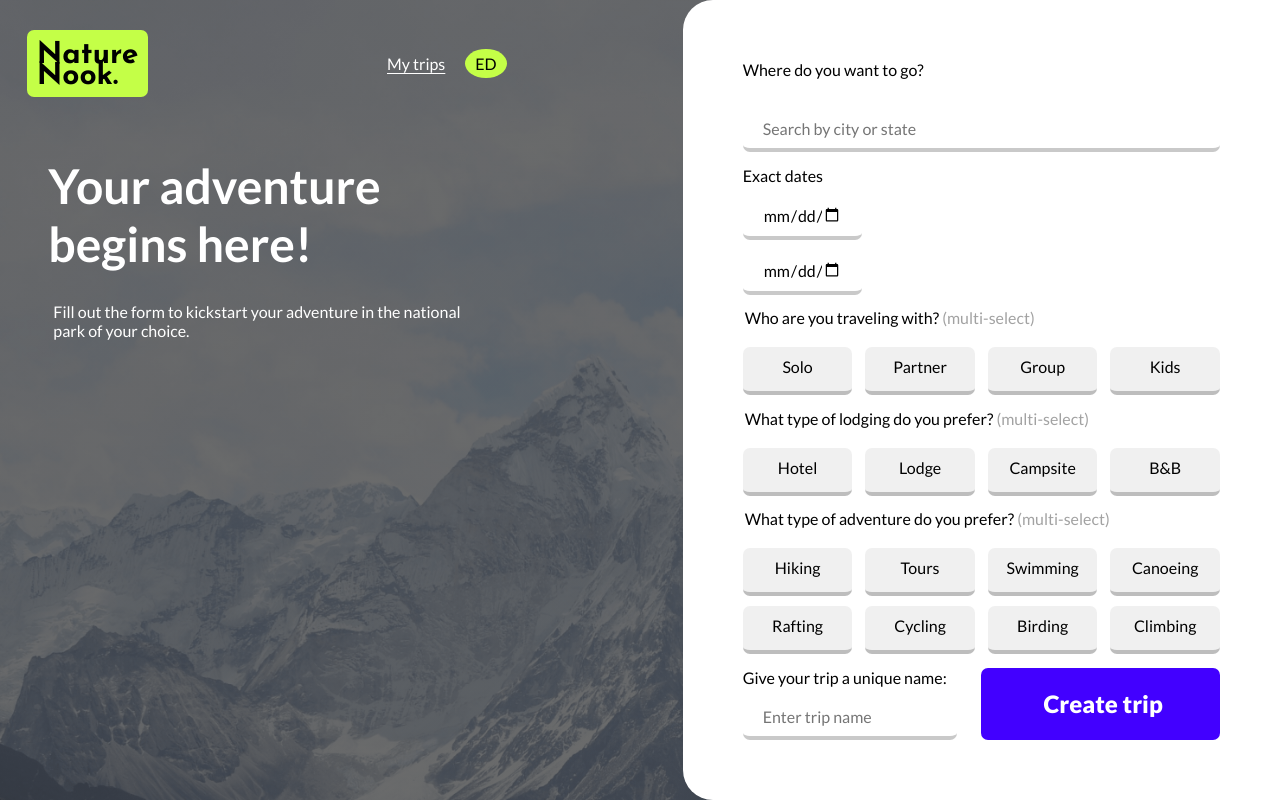
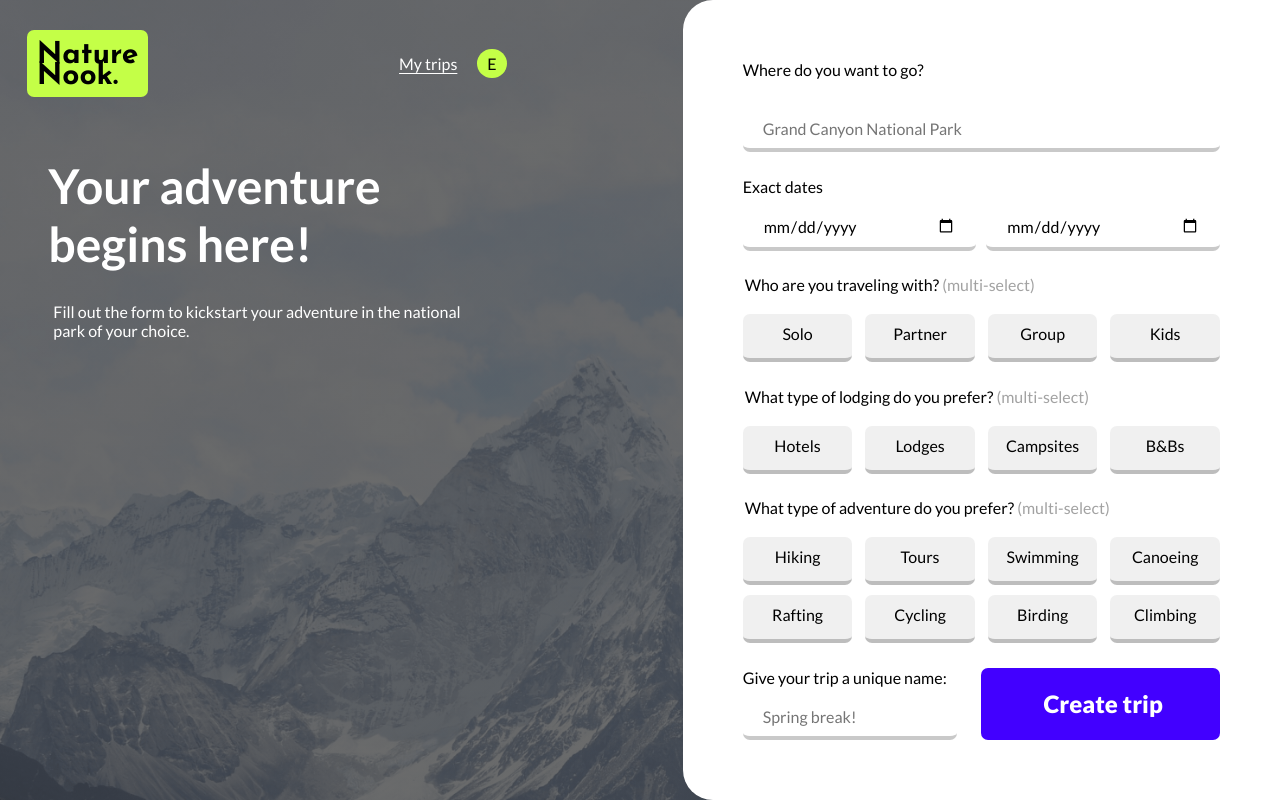
Before and after one commit to masorol/national-park-tour-planner, a Flask app: page /plan_trip in a window 1280 px wide. Run offline with Flask 3, Linux system fonts and the light colour scheme.

Commit message:
Updates to be consistent with completed project

```diff
--- a/app.py
+++ b/app.py
@@ -5,6 +5,7 @@ from langchain_openai import ChatOpenAI
 from pydantic.v1 import BaseModel, ValidationError, Field
 from typing import List
 
+# Initialize the OpenAI language model
 llm = ChatOpenAI()
 
 # app will run at: http://127.0.0.1:5000/
@@ -13,8 +14,10 @@ llm = ChatOpenAI()
 logging.basicConfig(filename="app.log", level=logging.INFO)
 log = logging.getLogger("app")
 
+# Initialize the Flask application
 app = Flask(__name__)
 
+# Define the data model
 class ItineraryItem(BaseModel):
     day: int = Field(description="The day number of the trip")
     date: str = Field(description="The date of the itinerary item")
@@ -22,6 +25,7 @@ class ItineraryItem(BaseModel):
     afternoon: str = Field(description="The afternoon activity")
     evening: str = Field(description="The evening activity")
 
+# Define the response model
 class TripResponse(BaseModel):
     trip_name: str = Field(description="The name of the trip")
     location: str = Field(description="The location of the trip")
@@ -33,26 +37,23 @@ class TripResponse(BaseModel):
     adventure: str = Field(description="The activities the traveler wants to do")
     itinerary: List[ItineraryItem] = Field(description="List of itinerary items")
 
-
-def log_run(run_status):
-    """Logs the status of a run if it is cancelled, failed, or expired."""
-    if run_status in ["cancelled", "failed", "expired"]:
-        log.error(f"{datetime.datetime.now()} Run {run_status}\n")
-
+# Define a function to build the new trip prompt
 def build_new_trip_prompt(form_data):
     """Builds a prompt for generating a new trip itinerary based on form data."""
 
     return "This trip is to " + form_data["location"] + " between " + form_data["trip_start"] + " and " +  form_data["trip_end"] + ". This person will be traveling " + form_data["traveling_with_list"] + " and would like to stay in " + form_data["lodging_list"] + ". They want to " + form_data["adventure_list"] + ". Create an daily itinerary for this trip using this information."
 
-# Render the HTML template - we're going to see a UI!!!
+# Define the route for the home page
 @app.route("/", methods=["GET"])
 def index():
     return render_template("index.html")
 
+# Define the route for the plan trip page
 @app.route("/plan_trip", methods=["GET"])
 def plan_trip():
     return render_template("plan-trip.html")
 
+# Define the route for view trip page with the generated trip itinerary
 @app.route("/view_trip", methods=["POST"])
 def view_trip():
     traveling_with_list = ", ".join(request.form.getlist("traveling-with"))
--- a/templates/plan-trip.html
+++ b/templates/plan-trip.html
@@ -2,7 +2,7 @@
 <html lang="en">
 
 <head>
-  <title>Nature Nook</title>
+  <title>Plan Trip | Nature Nook</title>
   <meta name="viewport" content="width=device-width, initial-scale=1, shrink-to-fit=no">
   <link rel="stylesheet" href="{{ url_for('static', filename='main.css') }}" />
   <script src="{{ url_for('static', filename='script.js') }}" defer></script>
@@ -21,9 +21,8 @@
           <h1>Nature<br>Nook.</h1>
         </a>
         <div class="nav-wrapper">
-          <!-- todo: change route to my trips -->
-          <a href="/" class="link-underline">My trips</a>
-          <p class="account">ED</p>
+          <a href="" class="link-underline">My trips</a>
+          <p class="account">E</p>
         </div>
       </div>
     </header>
@@ -36,23 +35,24 @@
   </div>
   <aside>
     <div class="form-content-wrapper">
-      <form action="/view_trip" method="POST" class="plan-trip-form">
-        <!-- todo: turn into a toggle for a calendar -->
+      <form id="trip-form" action="/view_trip" method="POST" onsubmit="showDrawer()" class="plan-trip-form">
         <div class="location">
           <label for="location-search" class="form-label">Where do you want to go?</label>
-          <input type="text" id="location-search" name="location-search" placeholder="Search by city or state">
+          <input type="text" id="location-search" name="location-search" placeholder="Grand Canyon National Park"
+            required />
         </div>
-        <div class="dates">
+        <div class="dates-wrapper">
           <label for="start" class="form-label">Exact dates</label>
           <div class="calendar">
-            <input type="date" id="start" name="trip-start" value="start" min="" max="" />
-            <input type="date" id="end" name="trip-end" value="end" min="" max="" />
+            <input type="date" id="start" name="trip-start" value="start" min="" max="" required />
+            <input type="date" id="end" name="trip-end" value="end" min="" max="" required />
           </div>
         </div>
         <fieldset>
           <legend>Who are you traveling with? <span class="legend-span">(multi-select)</span></legend>
           <label for="solo" class="custom-checkbox">
-            <input type="checkbox" id="solo" name="traveling-with" value="solo" class="visually-hidden" /><span class="checkbox-label">Solo</span>
+            <input type="checkbox" id="solo" name="traveling-with" value="solo" class="visually-hidden" />
+            <span class="checkbox-label">Solo</span>
           </label>
           <label for="partner" class="custom-checkbox">
             <input type="checkbox" id="partner" name="traveling-with" value="with one partner"
@@ -64,61 +64,62 @@
             <span class="checkbox-label">Group</span>
           </label>
           <label for="kids" class="custom-checkbox">
-            <input type="checkbox" id="kids" name="traveling-with" value="with kids" class="visually-hidden" /><span class="checkbox-label">Kids</span>
+            <input type="checkbox" id="kids" name="traveling-with" value="with kids" class="visually-hidden" />
+            <span class="checkbox-label">Kids</span>
           </label>
         </fieldset>
         <fieldset>
           <legend>What type of lodging do you prefer? <span class="legend-span">(multi-select)</span></legend>
           <label for="hotels" class="custom-checkbox">
             <input type="checkbox" id="hotels" name="lodging" value="hotels" class="visually-hidden" />
-            <span class="checkbox-label">Hotel</span>
+            <span class="checkbox-label">Hotels</span>
           </label>
           <label for="lodges" class="custom-checkbox">
             <input type="checkbox" id="lodges" name="lodging" value="lodges" class="visually-hidden" />
-            <span class="checkbox-label">Lodge</span>
+            <span class="checkbox-label">Lodges</span>
           </label>
           <label for="campsites" class="custom-checkbox">
             <input type="checkbox" id="campsites" name="lodging" value="campsites" class="visually-hidden" />
-            <span class="checkbox-label">Campsite</span>
+            <span class="checkbox-label">Campsites</span>
           </label>
           <label for="bed-breakfast" class="custom-checkbox">
             <input type="checkbox" id="bed-breakfast" name="lodging" value="bed &amp; breakfasts"
               class="visually-hidden" />
-            <span class="checkbox-label">B&B</span>
+            <span class="checkbox-label">B&Bs</span>
           </label>
         </fieldset>
         <fieldset>
           <legend>What type of adventure do you prefer? <span class="legend-span">(multi-select)</span></legend>
           <label for="hiking" class="custom-checkbox">
-            <input type="checkbox" id="hiking" name="adventure" value="hiking" class="visually-hidden" />
+            <input type="checkbox" id="hiking" name="adventure" value="hike" class="visually-hidden" />
             <span class="checkbox-label">Hiking</span>
           </label>
           <label for="tours" class="custom-checkbox">
-            <input type="checkbox" id="tours" name="adventure" value="tours" class="visually-hidden" />
+            <input type="checkbox" id="tours" name="adventure" value="go on guided tours" class="visually-hidden" />
             <span class="checkbox-label">Tours</span>
           </label>
           <label for="swimming" class="custom-checkbox">
-            <input type="checkbox" id="swimming" name="adventure" value="swimming" class="visually-hidden" />
+            <input type="checkbox" id="swimming" name="adventure" value="swim" class="visually-hidden" />
             <span class="checkbox-label">Swimming</span>
           </label>
           <label for="canoeing" class="custom-checkbox">
-            <input type="checkbox" id="canoeing" name="adventure" value="canoeing" class="visually-hidden" />
+            <input type="checkbox" id="canoeing" name="adventure" value="canoe" class="visually-hidden" />
             <span class="checkbox-label">Canoeing</span>
           </label>
           <label for="rafting" class="custom-checkbox">
-            <input type="checkbox" id="rafting" name="adventure" value="rafting" class="visually-hidden" />
+            <input type="checkbox" id="rafting" name="adventure" value="raft" class="visually-hidden" />
             <span class="checkbox-label">Rafting</span>
           </label>
           <label for="cycling" class="custom-checkbox">
-            <input type="checkbox" id="cycling" name="adventure" value="cycling" class="visually-hidden" />
+            <input type="checkbox" id="cycling" name="adventure" value="cycle" class="visually-hidden" />
             <span class="checkbox-label">Cycling</span>
           </label>
           <label for="birding" class="custom-checkbox">
-            <input type="checkbox" id="birding" name="adventure" value="birding" class="visually-hidden" />
+            <input type="checkbox" id="birding" name="adventure" value="bird-watch" class="visually-hidden" />
             <span class="checkbox-label">Birding</span>
           </label>
           <label for="climbing" class="custom-checkbox">
-            <input type="checkbox" id="climbing" name="adventure" value="climbing" class="visually-hidden" />
+            <input type="checkbox" id="climbing" name="adventure" value="climb" class="visually-hidden" />
             <span class="checkbox-label">Climbing</span>
           </label>
         </fieldset>
@@ -126,13 +127,23 @@
           <div class="trip-name">
             <label for="trip-name" class="form-label">Give your trip a unique
               name:</label>
-            <input type="text" id="trip-name" name="trip-name" placeholder="Enter trip name">
+            <input type="text" id="trip-name" name="trip-name" placeholder="Spring break!">
           </div>
           <button type="submit" class="btn">Create trip</button>
         </div>
       </form>
     </div>
   </aside>
+  <!-- Drawer for loading state -->
+  <div class="overlay" id="overlay"></div>
+  <div class="drawer loading-content-wrapper" id="drawer">
+    <div>
+      <p class="loading-content">This will take a few moments.</p>
+      <p class="loading-content loading-text">We're creating your trip plan.</p>
+      <div class="loader"></div>
+    </div>
+  </div>
+  <!-- End drawer for loading state -->
 </body>
 
 </html>
```
Also changed, not shown: templates/index.html (+17 -4 lines), templates/view-trip.html (+22 -10 lines).
